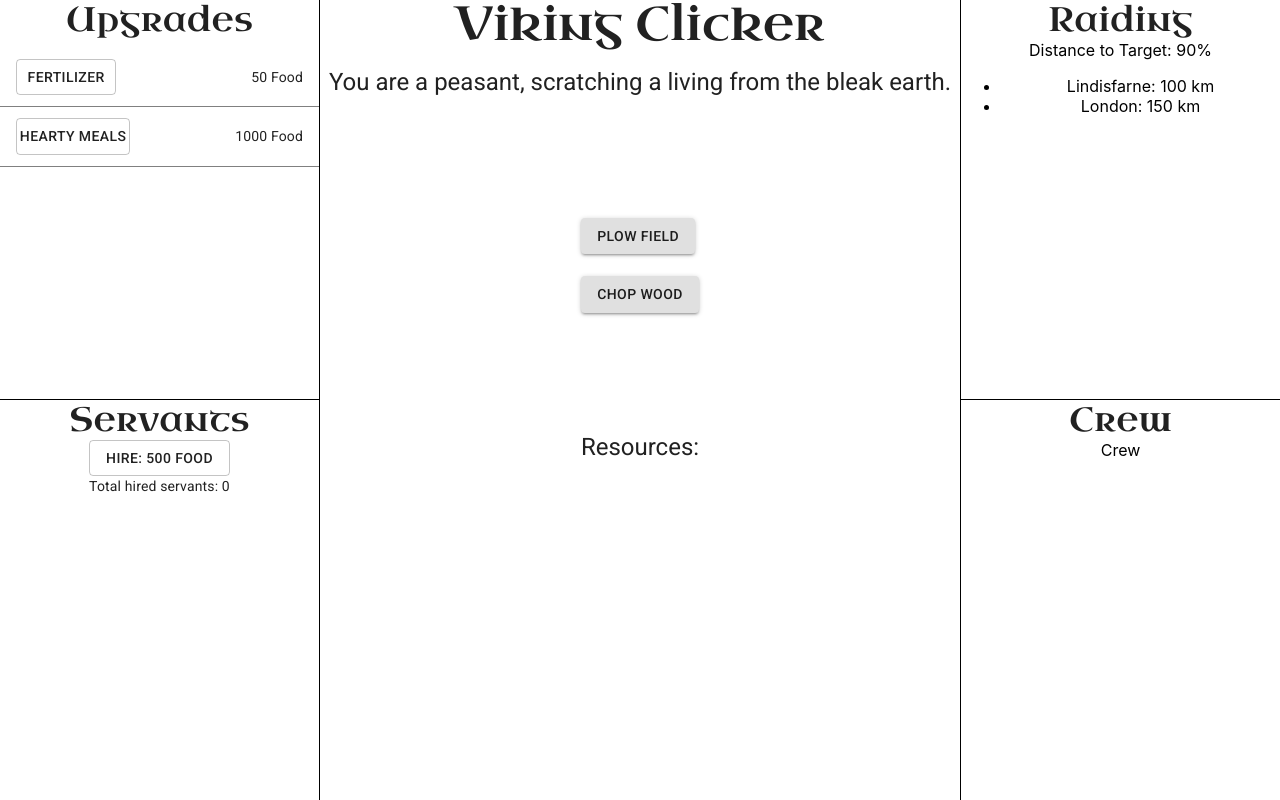
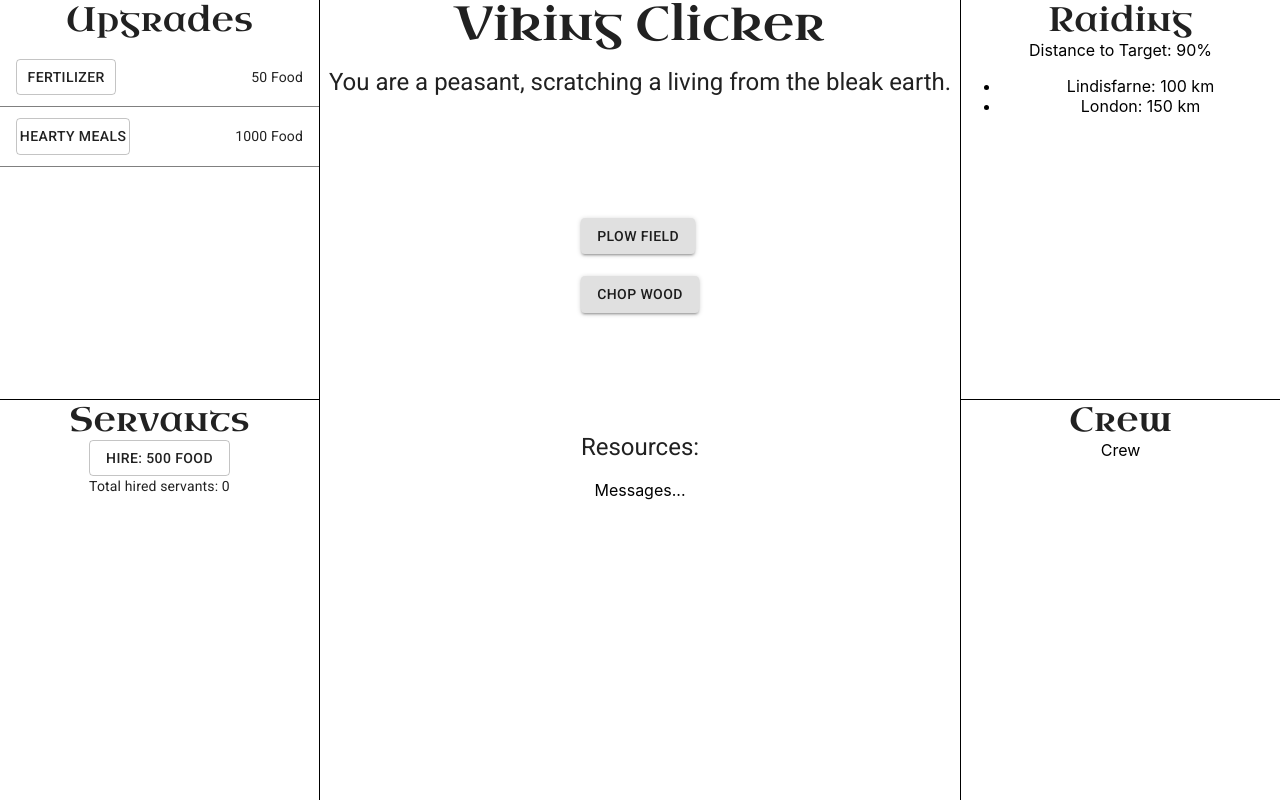
Before and after one commit to DylanSp/viking-clicker, a React (Create React App) app: page / in a window 1280 px wide. Built offline with nearby package versions, Linux system fonts and the light colour scheme.

Commit message:
Add MessageDisplay component to MainPanel

```diff
--- a/src/components/MainPanel.tsx
+++ b/src/components/MainPanel.tsx
@@ -1,9 +1,9 @@
-import Grid from "@material-ui/core/Grid";
 import Typography from "@material-ui/core/Typography";
 import * as React from "react";
 import { FunctionComponent } from "react";
 import { Resources } from "../game/Resources";
 import { Actions } from "./Actions";
+import { MessageDisplay } from "./MessageDisplay";
 import { ResourceDisplay } from "./ResourceDisplay";
 import { StatusDescription } from "./StatusDescription";
 
@@ -27,6 +27,7 @@ export const MainPanel: FunctionComponent<MainPanelProps> = (props) => {
             <StatusDescription />
             <Actions handlePlow={props.handlePlow} handleChop={props.handleChop} />
             <ResourceDisplay resources={props.resources} />
+            <MessageDisplay />
         </div>
     );
 };
--- /dev/null
+++ b/src/components/MessageDisplay.tsx
@@ -0,0 +1,10 @@
+import * as React from "react";
+import { FunctionComponent } from "react";
+
+export const MessageDisplay: FunctionComponent = () => {
+    return (
+        <>
+            Messages...
+        </>
+    );
+};
```
